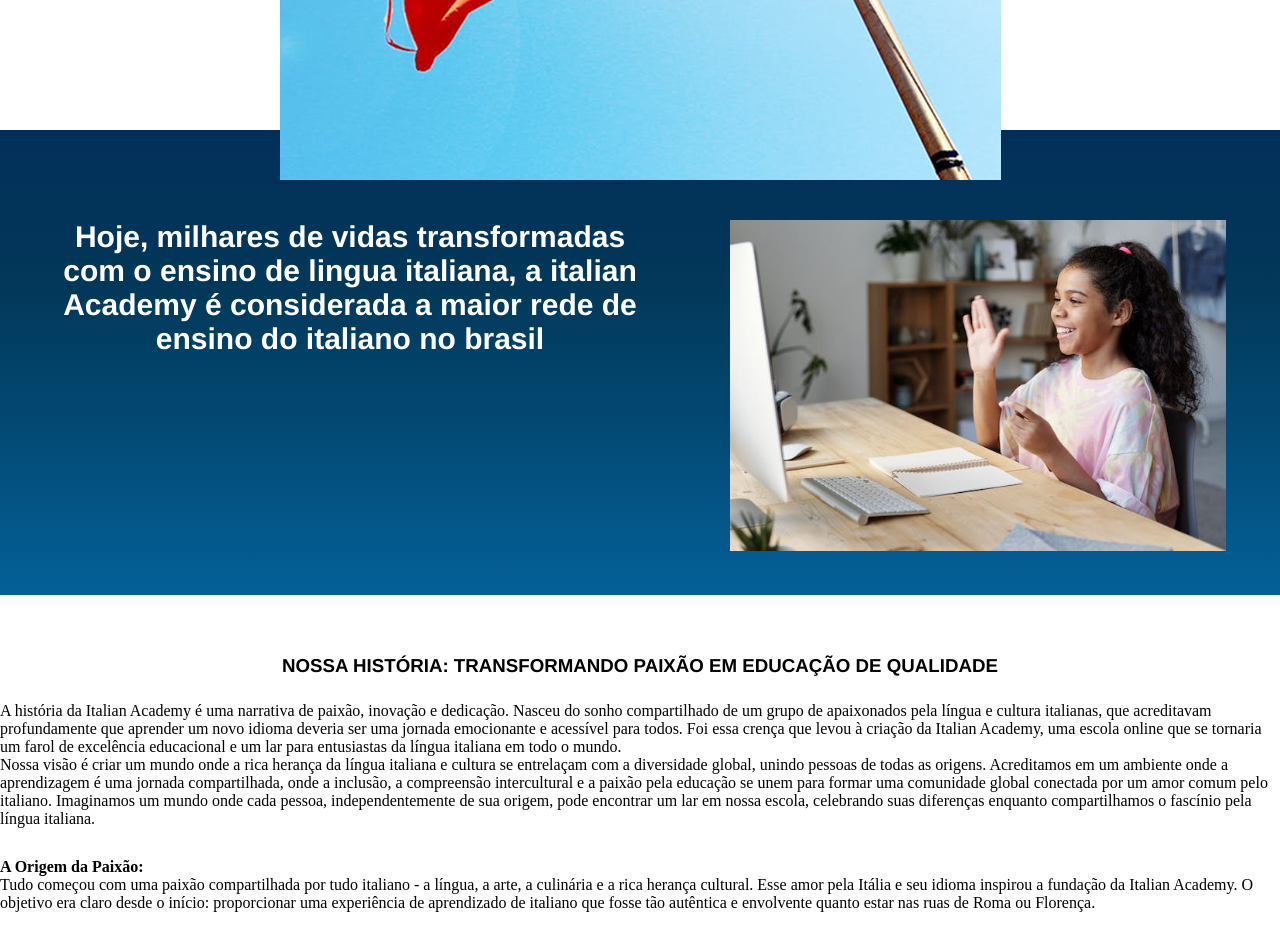
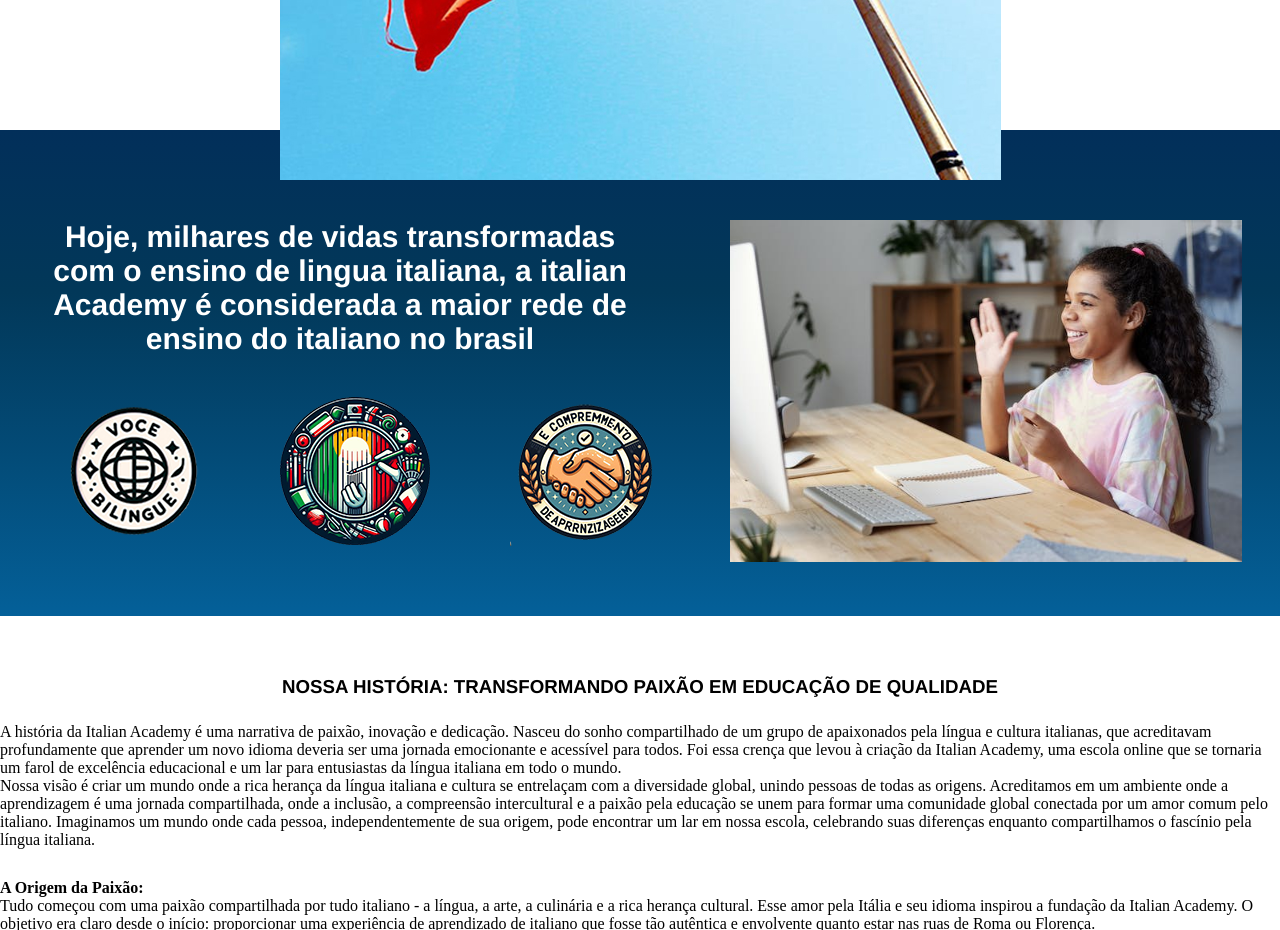
Before and after one commit to anderson-pantolfi/italian_academy, a plain HTML site: page sobre_nos.html in a window 1280 px wide. Shown: the part 880-1810 px from the top of the page. Drawn offline with Linux system fonts and the light colour scheme.

Commit message:
continued page edition learn about italia academy

```diff
--- a/css/sobre_nos.css
+++ b/css/sobre_nos.css
@@ -42,17 +42,21 @@
 .banner {
     display: flex;
     flex-flow: row wrap;
-    padding: 90px 20px 40px;
+    padding-bottom: 50px;
     position: relative;
     top: -50px;
     z-index: 1;
     background-image: linear-gradient(#022F5A,#023859, #034b77,#046099);
 }
 
-.banner .texto {
+.banner .divisao_1 {
     width: 50%;
     margin-right: 70px;
     margin-left: 20px;
+}
+
+.banner .texto {
+    padding: 90px 20px 40px;
 }
 
 .banner .texto h2{
@@ -62,7 +66,15 @@
     color: white;
 }
 
+.banner .icones_banner {
+    display: flex;
+    padding-left: 50px;
+    justify-content: space-between;
+    align-items: center;
+}
+
 .banner .imagem {
+    padding-top: 90px;
     width: 40%;
 }
 
--- a/sobre_nos.html
+++ b/sobre_nos.html
@@ -63,8 +63,26 @@
                 </div>
 
                 <div class="banner">
-                        <div class="texto">
-                            <h2>Hoje, milhares de vidas transformadas com o ensino de lingua italiana, a italian Academy é considerada a maior rede de ensino do italiano no brasil</h2>
+                        <div class="divisao_1">
+
+                            <div class="texto">
+                                <h2>Hoje, milhares de vidas transformadas com o ensino de lingua italiana, a italian Academy é considerada a maior rede de ensino do italiano no brasil</h2>
+                            </div>
+
+                            <div class="icones_banner">
+                                <div class="imagem_1">
+                                    <img src="imagem/icone voce biligue .png" alt="circulo fundo branco, com mundo no centro escrito voce bilingue">
+                                </div>
+
+                                <div class="imagem_2">
+                                    <img src="imagem/bandeira_italy_icone_circular.png" alt="circulo bandeira italiana">
+                                </div>
+
+                                <div class="imagem_3">
+                                    <img src="imagem/iconecomprometimento de apredizagem .png" alt="circulo fundo bege 2 mãop se cumprimentando escrito comprometimto com o aprendizagem">
+                                </div>
+                            </div>
+
                         </div>
 
                         <div class="imagem">
```
Also changed, not shown: imagem/FULL/bandeira italy.jpeg (added), imagem/FULL/icone voce biligue .jpeg (added), imagem/FULL/iconecomprometimento de apredizagem .jpeg (added), imagem/FULL/iconecomprometimento de apredizagem .png (added), imagem/bandeira_italy_icone_circular.png (added), imagem/icone voce biligue .png (added), imagem/iconecomprometimento de apredizagem .png (added).
